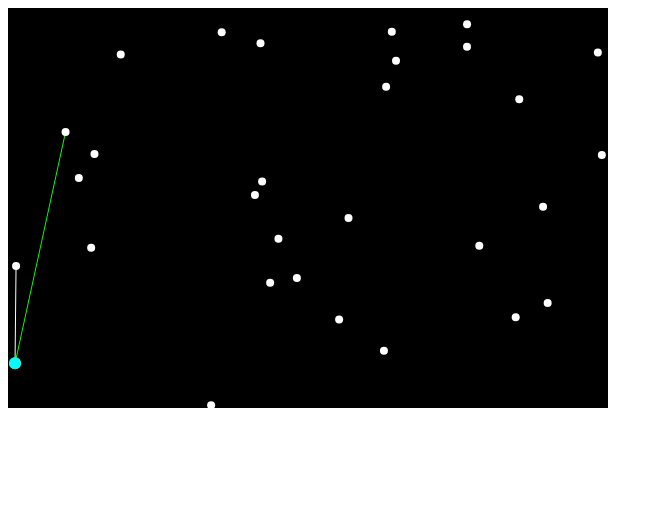
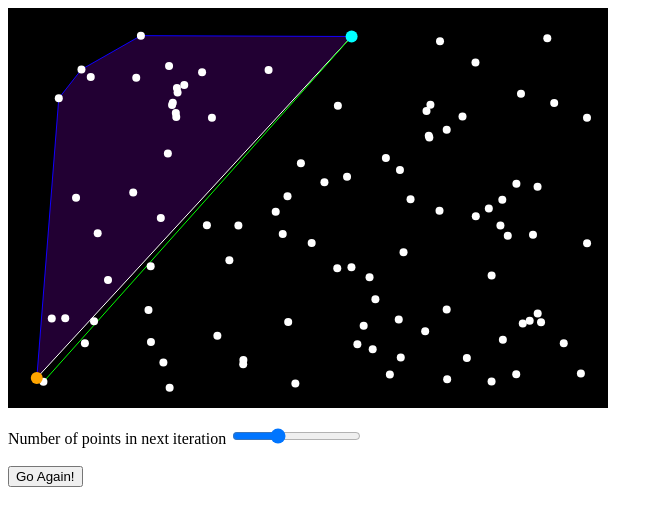
Before and after one commit to OwenPauptit/GiftWrapping, a plain HTML site: page index.html in a window 1280 px wide. Shown: the whole page, without its empty margins (0-663 px from the left). Drawn offline with Linux system fonts and the light colour scheme.

Commit message:
Finished

```diff
--- a/index.html
+++ b/index.html
@@ -1,38 +1,99 @@
 <canvas id="canvas" width="600" height="400"></canvas>
+
+<br/><br/>
+<label>Number of points in next iteration</label>
+<input type="range" min="1" max="300" value="100" id="pointSlider">
+<br/><br/>
+<button onclick="setup()">Go Again!</button>
 
 <script src="vector.js"></script>
 
 <script>
 
-    const points = [];
-    const hull = []
+    let points;
+    let hull = []
+
+    let NUMPOINTS;
 
     let leftMost;
     let currentVertex;
     let index;
+    let nextIndex = -1;
     let nextVertex;
+    let checking;
+    let finished;
 
     window.onload = function (){
         canvas = document.getElementById("canvas");
         ctx = canvas.getContext("2d");
 
-        for (var i = 0; i < 30; i++)
+        pointsSlider = document.getElementById("pointSlider");
+
+
+        setup();
+
+        var loop = setInterval(gameLoop, 1000/80);
+    }
+
+    setup = function()
+    {
+        points = [];
+        hull = [];
+        finished = false;
+
+        let buffer = 20;
+        NUMPOINTS = pointsSlider.value;
+
+        for (var i = 0; i < NUMPOINTS; i++)
         {
-            points.push(new Vector(Math.random()*canvas.width,Math.random()*canvas.height));
+            points.push(new Vector(Math.random()*(canvas.width-buffer * 2)+buffer,Math.random()*(canvas.height-buffer*2)+buffer));
         }
 
         points.sort((a,b) => a.x - b.x);
         leftMost = points[0];
         currentVertex = leftMost;
+        hull.push(currentVertex);
         nextVertex = points[1];
         index = 2;
 
-        var loop = setInterval(gameLoop, 1000/80);
     }
 
     gameLoop = function()
     {
-        draw();
+        if (!finished)
+        {
+
+            checking = points[index];
+
+            draw();
+
+            a = Vector.Subtract(nextVertex,currentVertex);
+            b = Vector.Subtract(checking,currentVertex);
+            let cross = Vector.CrossProduct(a,b);
+            if (cross.z < 0)
+            {
+                nextVertex = checking;
+                nextIndex = index;
+            }
+            index ++;
+
+            if (index == points.length)
+            {
+                hull.push(nextVertex);
+                currentVertex = nextVertex;
+                index = 0;
+                nextVertex = leftMost;
+
+                if (hull[0] == currentVertex)
+                {
+                    finished = true;
+                    checking = currentVertex;
+                    draw();
+                }
+            }
+        }
+
+
     }
 
     draw = function()
@@ -40,13 +101,23 @@
         ctx.fillStyle = "black";
         ctx.fillRect(0,0,canvas.width,canvas.height);
 
+        ctx.strokeStyle = "blue";
+        ctx.fillStyle = "#aa00ff33"
+        ctx.beginPath();
+        ctx.moveTo(hull[0].x,hull[0].y);
+        for (var i = 1; i < hull.length; i++)
+        {
+            ctx.lineTo(hull[i].x,hull[i].y);
+        }
+        ctx.stroke();
+        ctx.fill();
+
         ctx.strokeStyle = "white";
         ctx.beginPath();
         ctx.moveTo(currentVertex.x,currentVertex.y);
         ctx.lineTo(nextVertex.x,nextVertex.y);
         ctx.stroke();
 
-        let checking = points[index];
         ctx.strokeStyle = "lime";
         ctx.beginPath();
         ctx.moveTo(currentVertex.x,currentVertex.y);
--- a/vector.js
+++ b/vector.js
@@ -1,9 +1,10 @@
 class Vector
 {
-    constructor(x,y)
+    constructor(x,y,z=0)
     {
         this.x = x;
         this.y = y;
+        this.z = z;
     }
 
     static Subtract = function(a,b)
@@ -73,4 +74,11 @@ class Vector
         return Vector.LengthSquared(Vector.Subtract(b,a));
     }
 
+    static CrossProduct = function(a,b)
+    {
+        var x = a.y * b.z - a.z * b.y;
+        var y = a.x * b.z - a.z * b.x;
+        var z = a.x * b.y - a.y * b.x;
+        return new Vector(x,y,z);
+    }
 }
```
